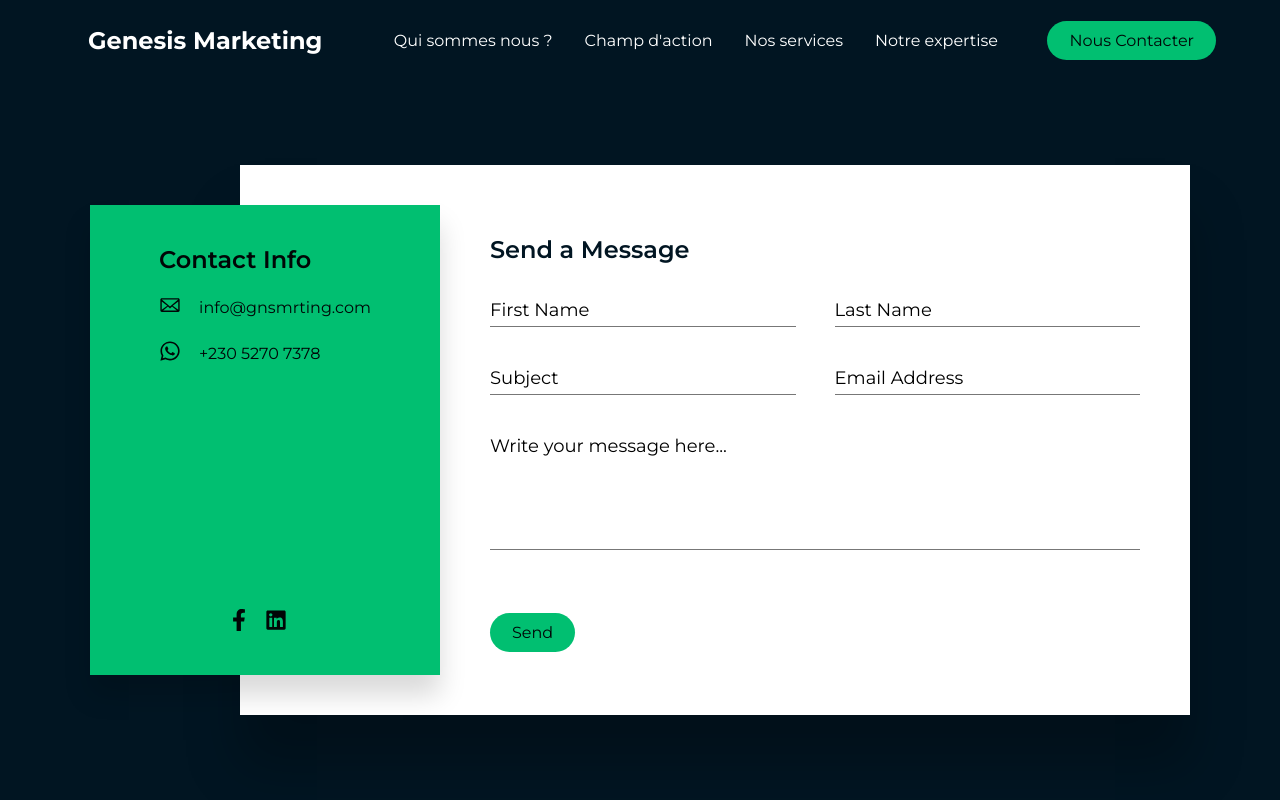
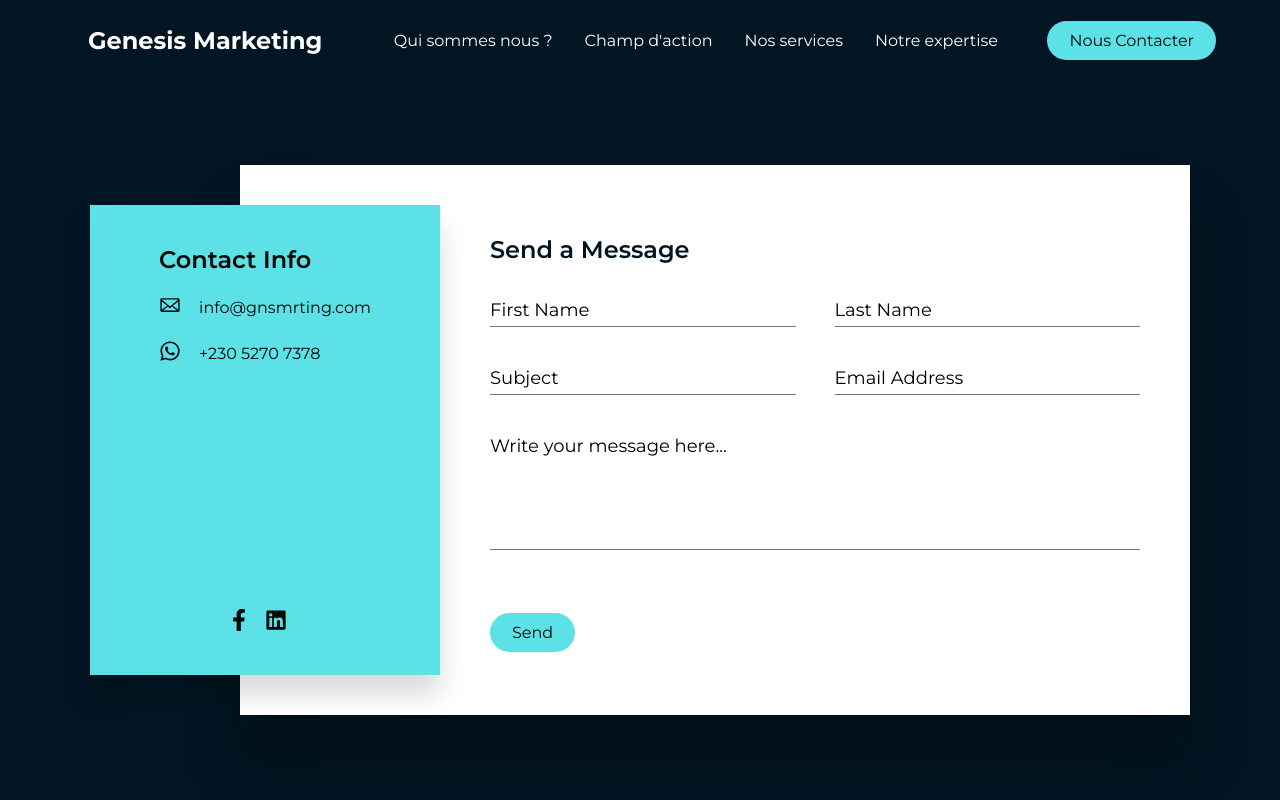
Before and after one commit to MatthieuZuel/project-genesis, a React (Create React App) app: page /contact in a window 1280 px wide. Shown: the top 800 px of the page. Built offline with nearby package versions, Linux system fonts and the light colour scheme.

Commit message:
even more changes

```diff
--- a/src/Components/ButtonElement/Button.js
+++ b/src/Components/ButtonElement/Button.js
@@ -6,7 +6,7 @@
     justify-content: center;
     align-items: center;
     border-radius: 3.125rem;
-    background: ${({primary}) => (primary ? '#01bf71' : '#010606')};
+    background: ${({primary}) => (primary ? '#5ce1e6' : '#010606')};
     white-space: nowrap;
     padding: ${({big}) => (big ? '.875rem 3rem' : '.75rem 1.875rem')};
     color: ${({ dark }) => ( dark ? '#010606' : '#fff' )};
@@ -19,6 +19,6 @@
 
     &:hover {
         transition: all .2 ease-in-out;
-        background: ${({primary}) => (primary ? '#fff' : '#01bf71')};
+        background: ${({primary}) => (primary ? '#fff' : '#5ce1e6')};
     }
 `;
--- a/src/Components/Contact/Contact.element.js
+++ b/src/Components/Contact/Contact.element.js
@@ -32,7 +32,7 @@
     top: 40px;
     width: 350px;
     height: calc(100% - 80px);
-    background: #01bf71;
+    background: #5ce1e6;
     z-index: 1;
     padding: 40px;
     display: flex;
@@ -190,7 +190,7 @@
         transform: translateY(-20px);
         font-size: 12px;
         letter-spacing: 1px;
-        color: #01bf71;
+        color: #5ce1e6;
     }
 `
 
@@ -211,7 +211,7 @@
         transform: translateY(-20px);
         font-size: 12px;
         letter-spacing: 1px;
-        color: #01bf71;
+        color: #5ce1e6;
     }
 `
 
@@ -228,7 +228,7 @@
 export const FormButton = styled.button`
     margin-top: 1.5rem;
     border-radius: 3.125rem;
-    background: #01bf71; // Primary Color
+    background: #5ce1e6; // Primary Color
     white-space: nowrap;
     padding: .625rem 1.375rem;
     color: #010606;
--- a/src/Components/InfoSection/InfoSection.element.js
+++ b/src/Components/InfoSection/InfoSection.element.js
@@ -53,7 +53,7 @@
     padding-bottom: 3.75rem;
 `
 export const TopLine = styled.p`
-    color: #01bf71; // Primary Color
+    color: #5ce1e6; // Primary Color
     font-size: 1.2rem;
     font-weight: 700;
     line-height: 1rem;
--- a/src/Components/Navbar/Navbar.elements.js
+++ b/src/Components/Navbar/Navbar.elements.js
@@ -82,7 +82,7 @@
     cursor: pointer;
 
     &.active {
-        border-bottom: 3px solid #01bf71; // Primary Color
+        border-bottom: 3px solid #5ce1e6; // Primary Color
     }
 `;
 
@@ -96,7 +96,7 @@
 `
 export const NavBtnLink = styled(LinkR)`
     border-radius: 3.125rem;
-    background: #01bf71; // Primary Color
+    background: #5ce1e6; // Primary Color
     white-space: nowrap;
     padding: .625rem 1.375rem;
     color: #010606;
--- a/src/Components/Sidebar/Sidebar.element.js
+++ b/src/Components/Sidebar/Sidebar.element.js
@@ -58,7 +58,7 @@
     cursor: pointer;
 
     &:hover {
-        color: #01bf71; // Primary Color
+        color: #5ce1e6; // Primary Color
         transition: all .2s ease-in-out;
     }
 `
@@ -70,7 +70,7 @@
 
 export const SidebarRoute = styled(LinkR)`
     border-radius: 3.125rem;
-    background: #01bf71; // Primary Color
+    background: #5ce1e6; // Primary Color
     white-space: nowrap;
     padding: 1rem 4rem;
     color: #010606;
```
